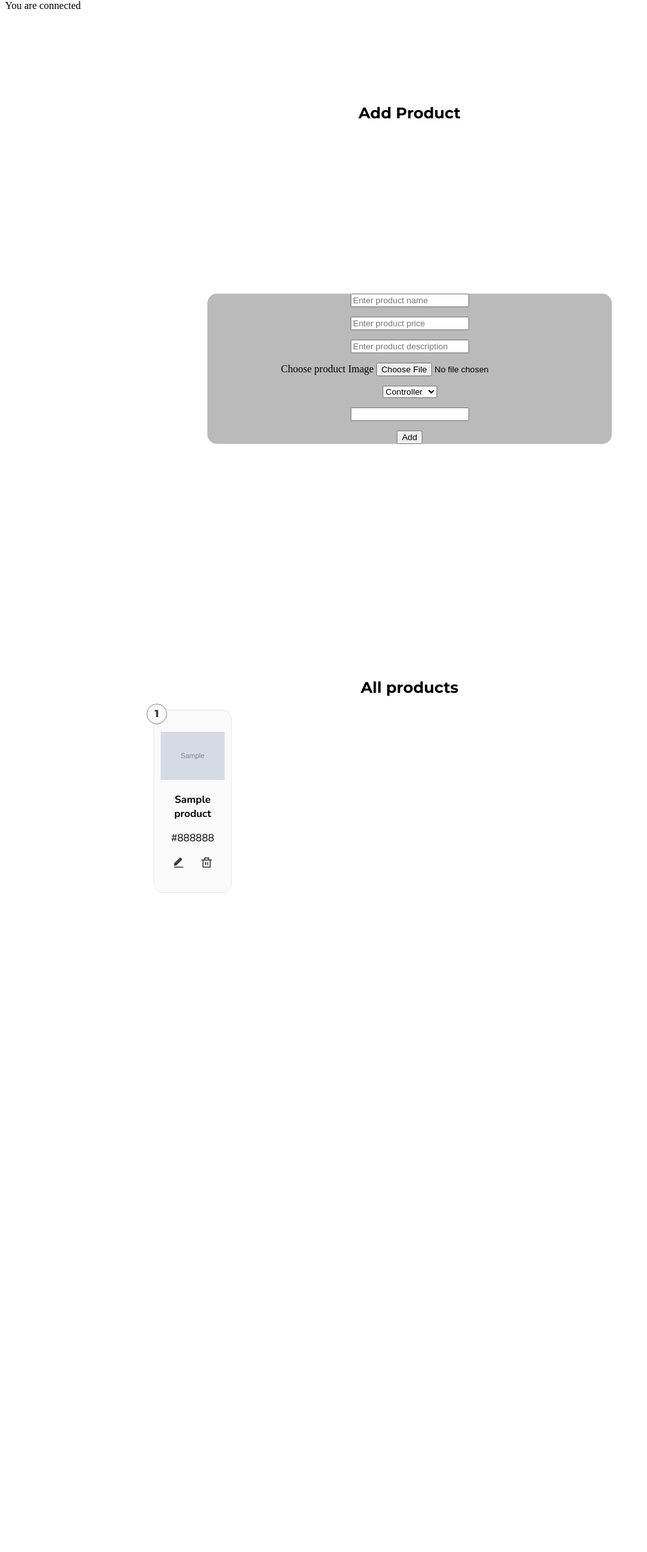
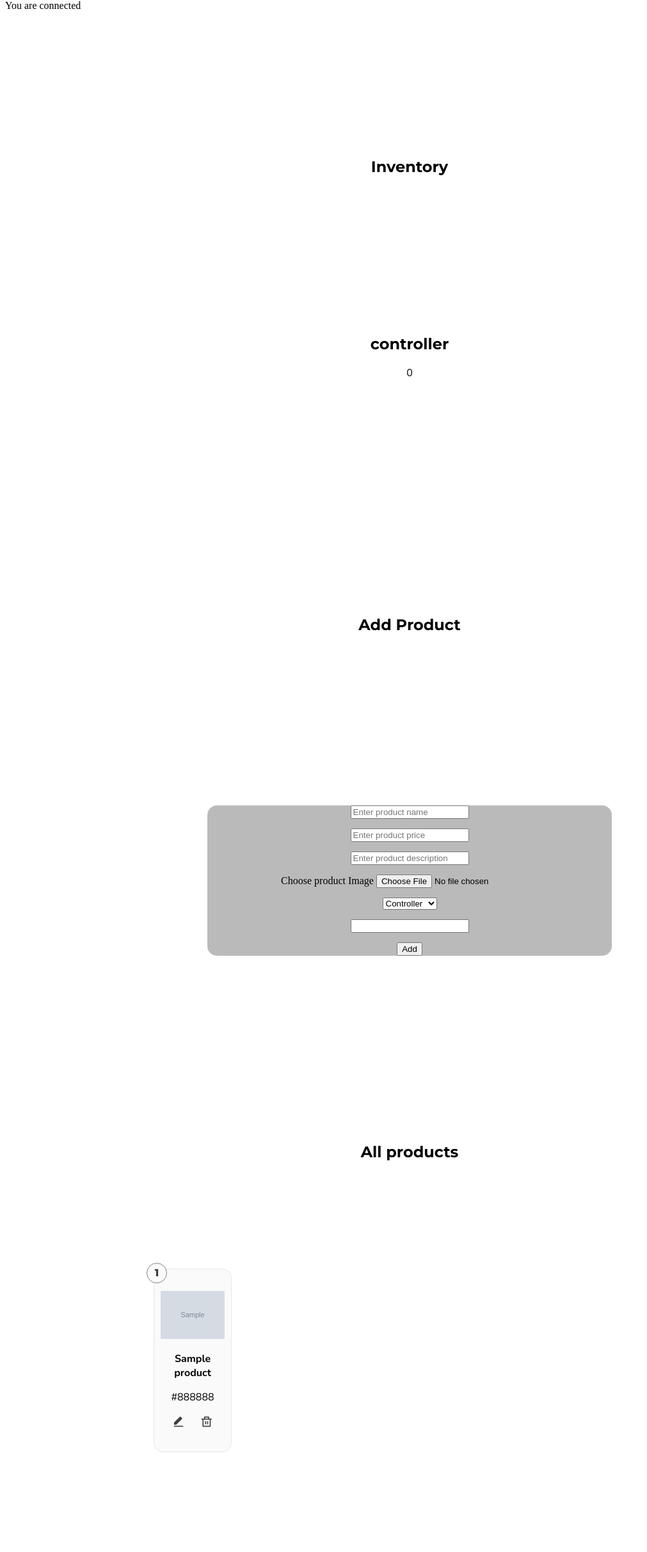
Before and after one commit to Thi2erry8/E-commerce-PHP-, a PHP site: page /Admin.php in a window 1280 px wide. Shown: the part 66-2492 px from the top of the page at 64% size, without its empty margins (0-1011 px from the left). Before the commit the page ends 1462 px from the top, so only its background shows below. Run offline with PHP 8.4, Linux system fonts and the light colour scheme; tables that the repository leaves empty or names only in its code hold one stand-in row (values such as "Sample post"); grey boxes marked "Sample" are stand-in pictures; some libraries are stand-ins or nearby versions.

Commit message:
Controller number displayer

```diff
--- a/Admin.php
+++ b/Admin.php
@@ -41,6 +41,16 @@ include('./func/app.php');
    }
 ?>
 <main>
+      <section class="column evenly">
+               <h1>Inventory</h1>
+               <div class="row">
+                     <div class="data_box colunm">
+                           <h2>controller</h2>
+                           <p style="text-align:center"><?=$ContNumber ?></p>
+                     </div>
+               </div>
+      </section>
+
       <section class=" Add-product-section column">
          <h1 >Add Product </h1>
                <form method="POST" action="" class="Add-product column" enctype="multipart/form-data">
@@ -76,7 +86,7 @@ include('./func/app.php');
                       <input type="submit" name="submit" value="Add">
                </form>
       </section>
-      <section class="column">
+      <section class="column evenly">
               <h1>All products</h1>
               <div class="product-grid">
                       <?php
--- a/asset/style/style.css
+++ b/asset/style/style.css
@@ -86,6 +86,9 @@ section{
 .Add-product-section{
     justify-content: space-around;
 }
+.evenly{
+    justify-content: space-evenly;
+}
 .product-grid{
     display: grid;
     grid-template-columns: repeat(5,120px);
--- a/func/app.php
+++ b/func/app.php
@@ -1,3 +1,4 @@
 <?php
-   include('connect.php')
+   include('connect.php');
+   include('productCounter.php');
 ?>
--- /dev/null
+++ b/func/productCounter.php
@@ -0,0 +1,11 @@
+<?php
+  $Cont = "SELECT COUNT(*) AS controller FROM product WHERE product_category = 'Controller'";
+  $resultCont = $conn->query($Cont);
+  $ContNumber = 0;
+  if ($resultCont) {
+    $dataCont = $resultCont->fetch_assoc();
+    $ContNumber = $dataCont['controller'];
+    } else {
+    echo "Erreur dans la requête : " . $conn->error;
+    }
+?>
```
Also changed, not shown: func/delete.php (added), func/edit.php (added).
